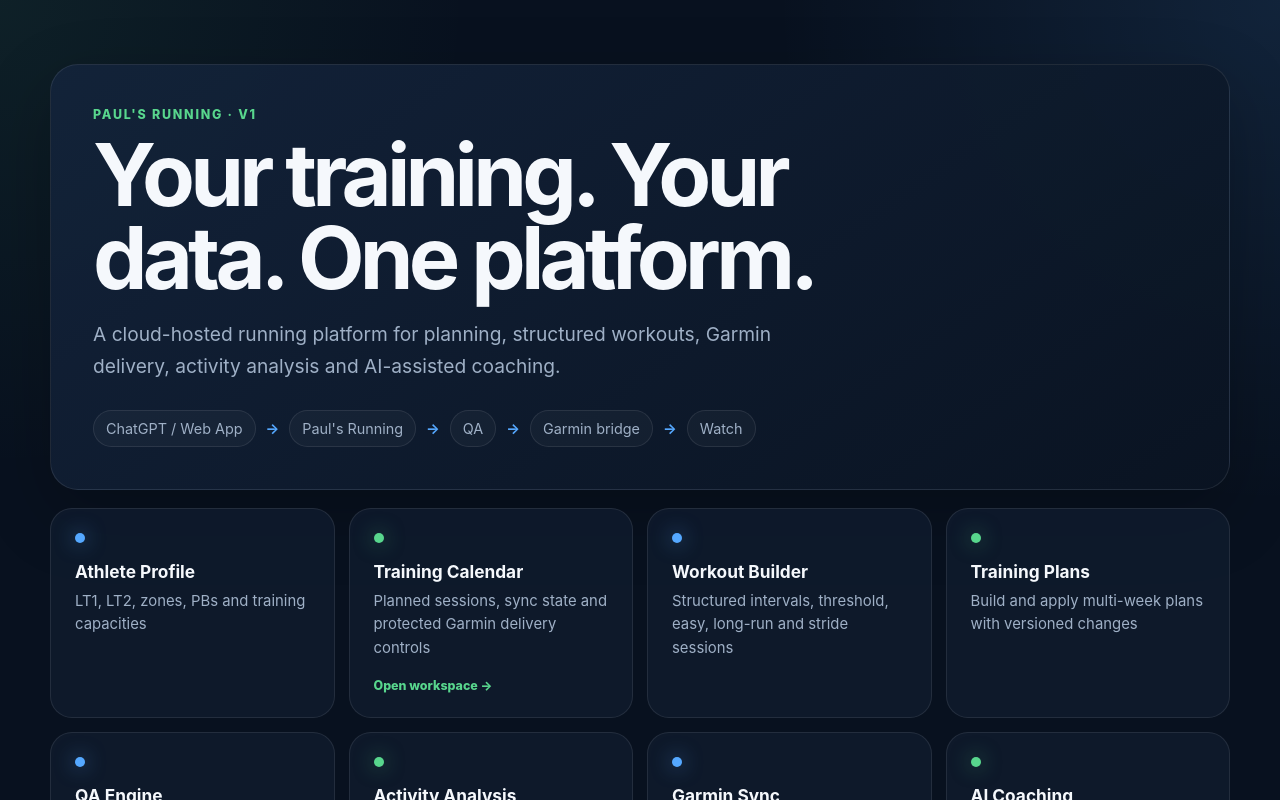
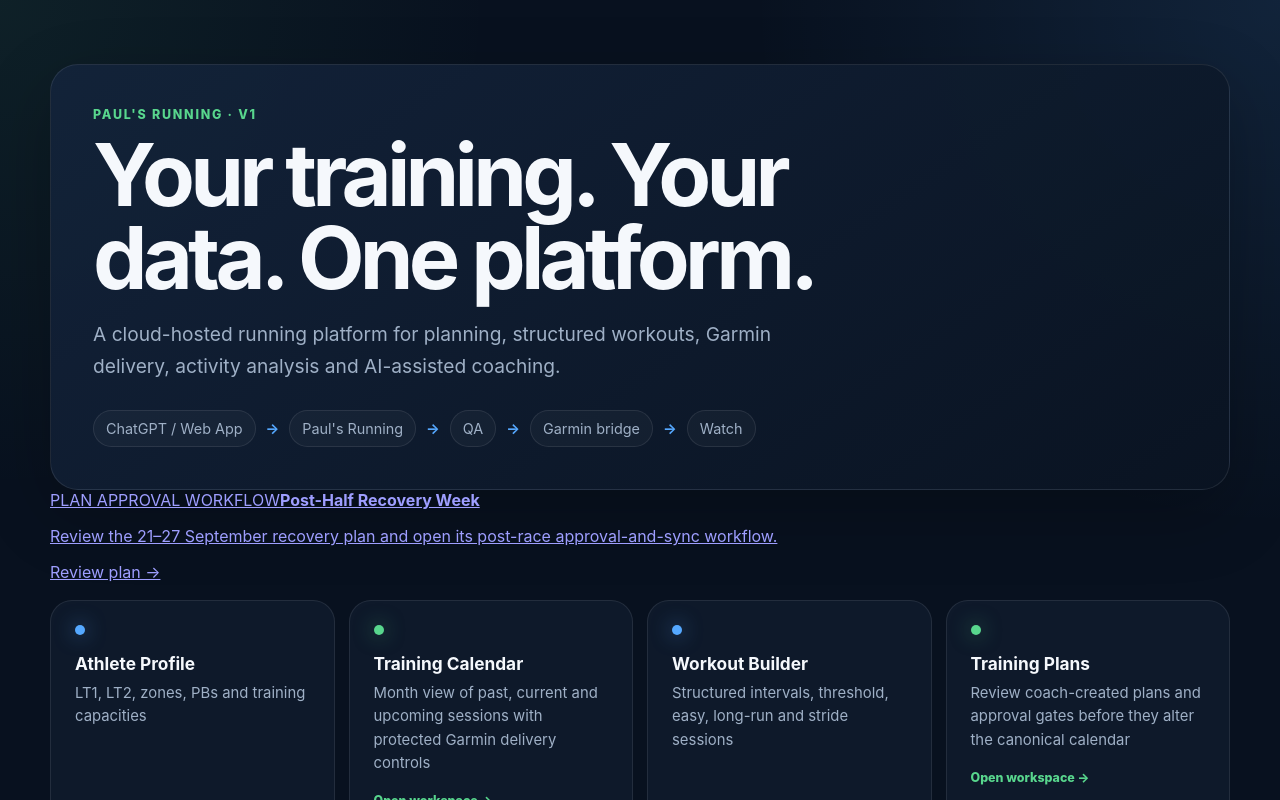
Before and after one commit to MrE84/Paul-Running-v1, a Next.js app: page / in a window 1280 px wide. Shown: the top 800 px of the page. Built offline with nearby package versions, Linux system fonts and the light colour scheme.

Commit message:
Surface training plan approvals on dashboard

```diff
--- a/app/page.tsx
+++ b/app/page.tsx
@@ -2,9 +2,9 @@ import Link from "next/link";
 
 const modules = [
   ["Athlete Profile", "LT1, LT2, zones, PBs and training capacities", null],
-  ["Training Calendar", "Planned sessions, sync state and protected Garmin delivery controls", "/training-calendar"],
+  ["Training Calendar", "Month view of past, current and upcoming sessions with protected Garmin delivery controls", "/training-calendar"],
   ["Workout Builder", "Structured intervals, threshold, easy, long-run and stride sessions", null],
-  ["Training Plans", "Build and apply multi-week plans with versioned changes", null],
+  ["Training Plans", "Review coach-created plans and approval gates before they alter the canonical calendar", "/training-plans"],
   ["QA Engine", "Validate dates, targets, repeats, pace maths and Garmin-safe structure", null],
   ["Activity Analysis", "FIT Activity Explorer integrated with private browser-local decoding", "/activity-analysis"],
   ["Garmin Sync", "Intervals.icu initially, behind a replaceable connector layer", null],
@@ -25,6 +25,15 @@ export default function Home() {
           <span>ChatGPT / Web App</span><b>→</b><span>Paul&apos;s Running</span><b>→</b><span>QA</span><b>→</b><span>Garmin bridge</span><b>→</b><span>Watch</span>
         </div>
       </section>
+
+      <Link href="/training-plans" className="approvalBanner">
+        <div>
+          <span className="approvalLabel">PLAN APPROVAL WORKFLOW</span>
+          <strong>Post-Half Recovery Week</strong>
+          <p>Review the 21–27 September recovery plan and open its post-race approval-and-sync workflow.</p>
+        </div>
+        <span className="approvalCta">Review plan →</span>
+      </Link>
 
       <section className="grid" aria-label="Platform modules">
         {modules.map(([title, text, href]) => {
```
